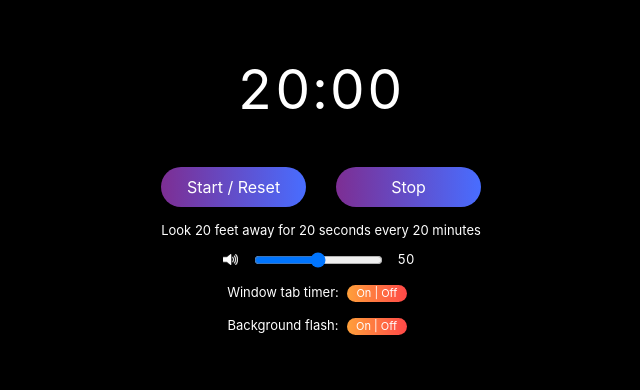
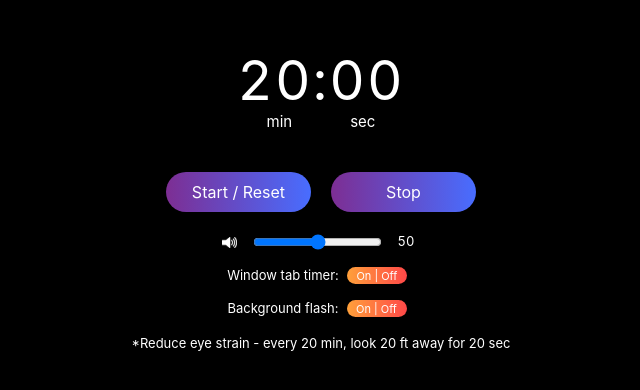
Before and after one commit to ekye121/202020, a React (Create React App) app: page / in a window 1280 px wide. Shown: the part 196-586 px from the top of the page, without its empty margins (319-959 px from the left). Built offline with nearby package versions, Linux system fonts and the light colour scheme.

Commit message:
added min and sec under timer, changed and moved desc to bottom

```diff
--- a/src/App.css
+++ b/src/App.css
@@ -12,7 +12,7 @@
 
 .desc {
   font-size: 13px;
-  margin-bottom: 12px;
+  margin-top: 10px;
 }
 
 .timer {
@@ -21,6 +21,15 @@
   letter-spacing: 2px;
   font-feature-settings: "tnum";
   font-variant-numeric: tabular-nums;
+}
+
+.min-sec {
+  font-size: 15px;
+  position: relative;
+  top: -31px;
+}
+.min-sec > span {
+  margin: 29px;
 }
 
 .buttons {
@@ -33,7 +42,7 @@
   color: #fff;
 }
 .cta-buttons {
-  margin: 15px;
+  margin: 10px 10px 20px 10px;
   font-size: 16px;
   padding: 10px;
   width: 145px;
@@ -50,6 +59,10 @@
   background-image: linear-gradient(to left, #ffa03a, #ff4848, #ffa03a, #ff4848);
   height: 17px;
   background-position: 50%;
+}
+.button-desc {
+  font-size: 13px;
+  margin-top: 10px;
 }
 
 .volume-control {
--- a/src/SettingButtons.jsx
+++ b/src/SettingButtons.jsx
@@ -3,7 +3,7 @@ function SettingButtons(props) {
   return (
     <div>
       <div>
-        <span className="desc">Window tab timer:</span>
+        <span className="button-desc">Window tab timer:</span>
         <button
           className="buttons"
           id="tab-timer"
@@ -12,7 +12,7 @@ function SettingButtons(props) {
         </button>
       </div>
       <div>
-        <span className="desc">Background flash:</span>
+        <span className="button-desc">Background flash:</span>
         <button
           className="buttons"
           id="bg-flash"
--- a/src/Timer.jsx
+++ b/src/Timer.jsx
@@ -151,6 +151,10 @@ function Timer() {
   return (
     <div>
       <div className="timer">{time}</div>
+      <div className="min-sec">
+        <span>min</span>
+        <span>sec</span>
+      </div>
       <div>
         <button
           className="buttons cta-buttons"
@@ -165,9 +169,9 @@ function Timer() {
           Stop
         </button>
       </div>
-      <div className="desc">Look 20 feet away for 20 seconds every 20 minutes</div>
       <Sound sound={sound} setSound={setSound}/>
       <SettingButtons setTabTimer={setTabTimer} setBgFlash={setBgFlash}/>
+      <div className="desc">*Reduce eye strain - every 20 min, look 20 ft away for 20 sec</div>
     </div>
   )
 }
```
